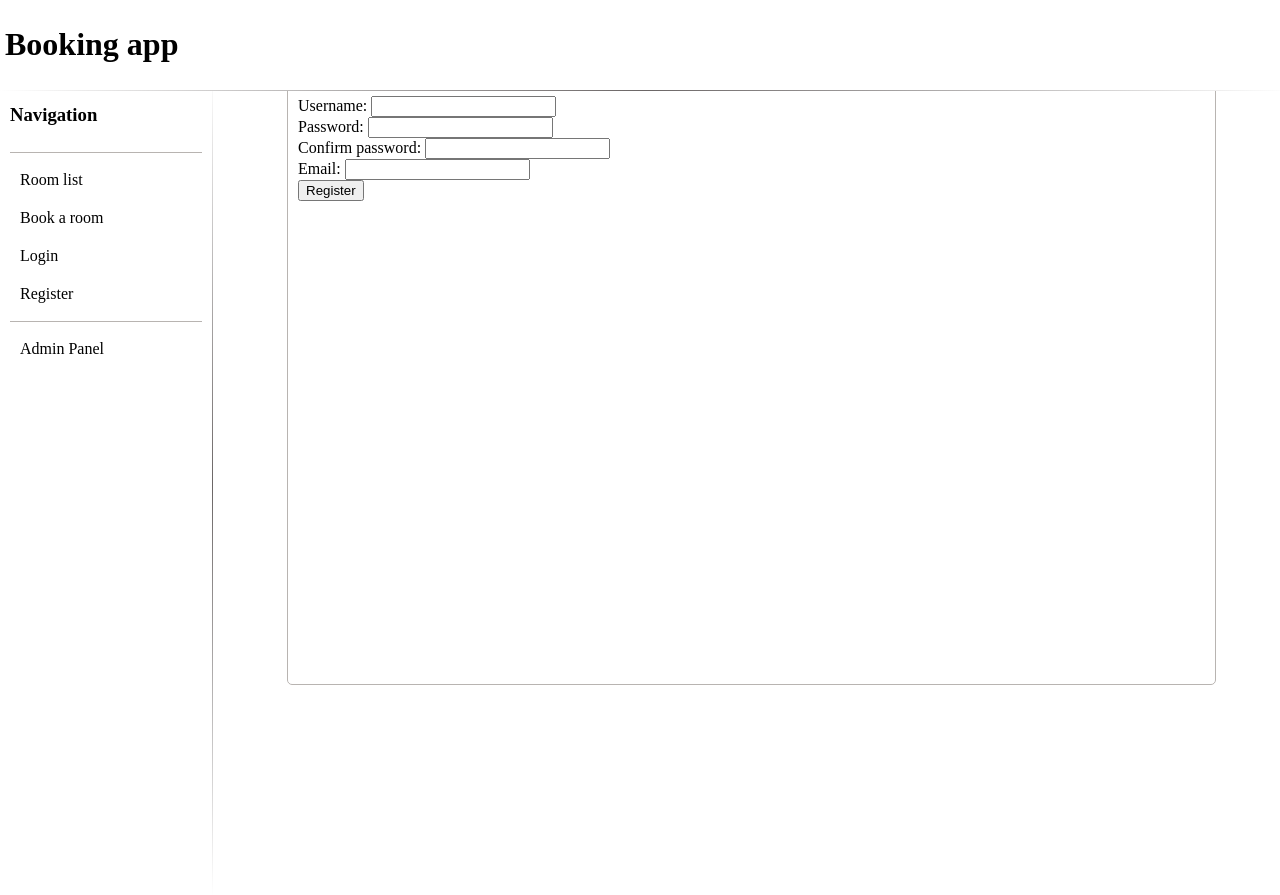
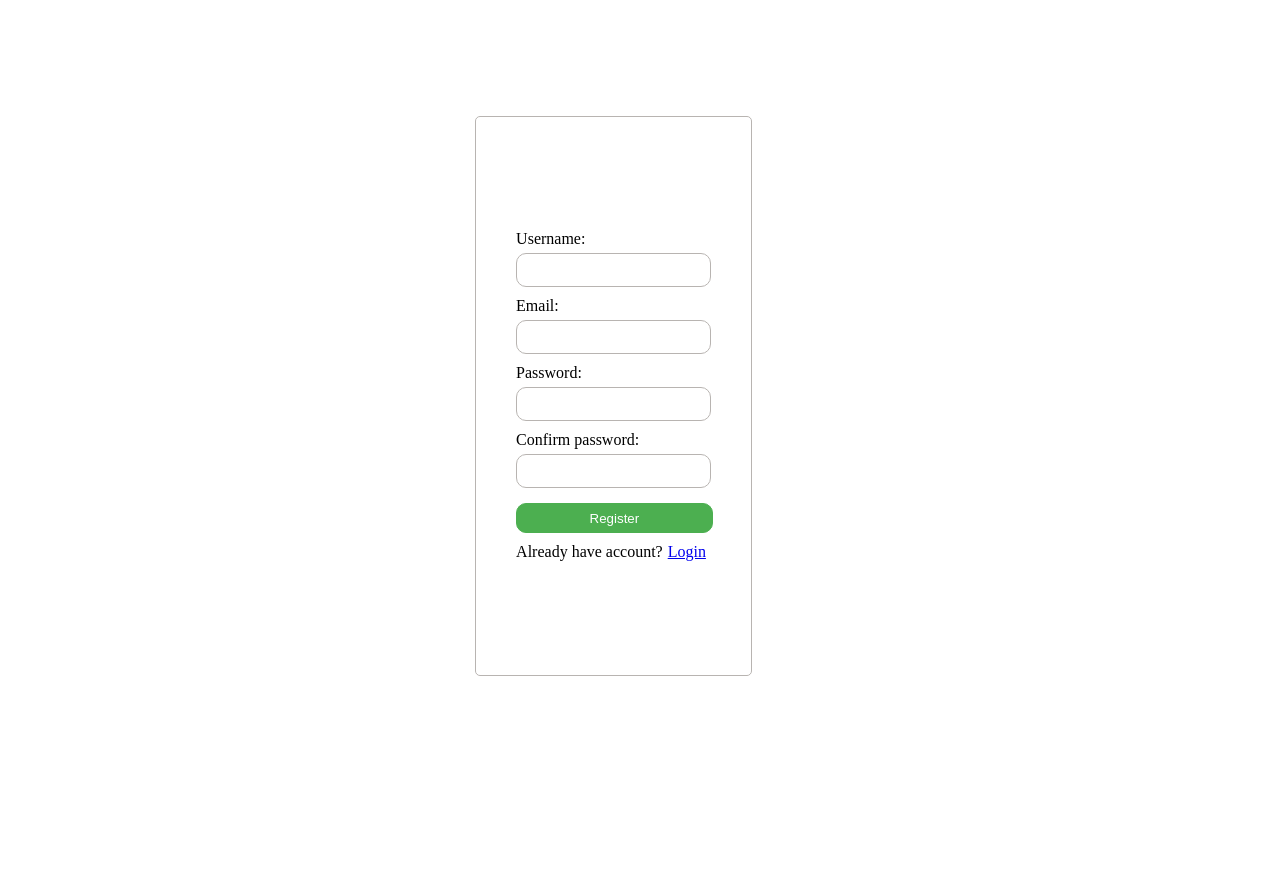
Before and after one commit to ProstoMakcc/booking, a Django app: page /auth/register/ in a window 1280 px wide. After the commit the page ends 676 px from the top, so only its background shows below. Run offline with Django 5.2, Linux system fonts and the light colour scheme.

Commit message:
Added more style and bug fixes

```diff
--- a/auth_system/views.py
+++ b/auth_system/views.py
@@ -15,6 +15,10 @@ def login_view(request):
                 login(request, user)
 
                 return redirect("room-list")
+            else:
+                messages.warning(request, "Username or password is incorrect.")
+        else:
+            messages.error(request, "Form is not valid. Please correct the errors.")
     else:
         form = LoginForm()
 
@@ -24,12 +28,6 @@ def logout_view(request):
     logout(request)
 
     return redirect("room-list")
-
-from django.shortcuts import render, redirect
-from django.contrib.auth import authenticate, login, logout
-from .forms import LoginForm, RegisterForm
-from django.contrib import messages
-from .models import ExtendedUser
 
 def register_view(request):
     if request.method == "POST":
--- a/core/settings.py
+++ b/core/settings.py
@@ -130,3 +130,5 @@ STATIC_ROOT = BASE_DIR / "staticfiles"
 DEFAULT_AUTO_FIELD = 'django.db.models.BigAutoField'
 
 AUTH_USER_MODEL = "auth_system.ExtendedUser"
+
+LOGIN_URL = "login"
--- a/static/css/style.css
+++ b/static/css/style.css
@@ -32,7 +32,7 @@ body {
     padding: 5px;
     height: 10%;
     width: 100%;
-    border-image: linear-gradient(to right, #ffffff, #6b6666, #ffffff) 1;
+    border-image: linear-gradient(to right, #ffffff, #c7c6c6, #ffffff) 1;
 }
 
 .sidebar {
@@ -44,13 +44,13 @@ body {
     padding: 10px;
     border-right: 1px solid #b8b4b1;
     flex-shrink: 0;
-    border-image: linear-gradient(to bottom, #ffffff, #6b6666, #ffffff) 1;
+    border-image: linear-gradient(to bottom, #ffffff, #c7c6c6, #ffffff) 1;
 }
 
 .sidebar hr {
-    width: 100%; /* Ensure the horizontal line takes the full width */
-    border: none; /* Remove default border */
-    border-top: 1px solid #b8b4b1; /* Add custom border */
+    width: 100%;
+    border: none;
+    border-top: 1px solid #b8b4b1;
 }
 
 .main-content {
@@ -64,13 +64,15 @@ body {
     border-radius: 5px;
     padding: 5px;
     margin: 5px;
+    text-decoration: none;
+    color: black;
 }
 
 .navigation:hover {
     background-color: #b8b4b1;
 }
 
-a {
+button {
     text-decoration: none;
     color: black;
 }
@@ -80,3 +82,87 @@ a {
     width: 100%;
     margin-right: 5%;
 }
+
+.container {
+    width: 100%;
+    height: 100svh;
+    display: flex;
+    flex-direction: column;
+    justify-content: center;
+    align-items: center;
+}
+
+.auth-form {
+    display: flex;
+    flex-direction: column;
+    justify-content: center;
+    align-items: center;
+}
+
+.auth-form button {
+    background-color: #4CAF50;
+    color: white;
+    border-radius: 10px;
+    border: 1px solid #4CAF50;
+    height: 30px;
+    width: 96%;
+}
+
+.auth-form input {
+    border-radius: 10px;
+    border: 1px solid #b8b4b1;
+    height: 30px;
+    width: 92%;
+    margin: 5px;
+}
+
+.login-sizes {
+    height: 50%;
+    width: 22%;
+    margin-bottom: 15%;
+}
+
+.register-sizes {
+    height: 70%;
+    width: 22%;
+    margin-bottom: 15%;
+}
+
+ul {
+    list-style-type: none;
+    padding: 0;
+}
+
+.messages {
+    list-style-type: none;
+    padding: 0;
+    margin: 10px 0;
+}
+
+.messages li {
+    padding: 10px;
+    margin: 5px 0;
+    border-radius: 4px;
+}
+
+.messages .error {
+    color: #721c24;
+    background-color: #f8d7da;
+    border: 1px solid #f5c6cb;
+}
+
+.messages .warning {
+    color: #856404;
+    background-color: #fff3cd;
+    border: 1px solid #ffeeba;
+}
+
+.messages .success {
+    color: #155724;
+    background-color: #d4edda;
+    border: 1px solid #c3e6cb;
+}
+
+* {
+    margin: 5px;
+}
--- a/templates/auth_system/register.html
+++ b/templates/auth_system/register.html
@@ -1,37 +1,52 @@
-{% extends "base.html" %}
-
-{% block content %}
-    <div class="room auth-form">
+<!DOCTYPE html>
+<html lang="en">
+<head>
+    <meta charset="UTF-8">
+    <meta name="viewport" content="width=device-width, initial-scale=1.0">
+    {% load static %}
+    <link rel="stylesheet" href="{% static 'css/style.css' %}">
+    <title>Register</title>
+</head>
+<body>
+    <div class="container">
+        <div class="room auth-form register-sizes">
             <form method="POST" action="{% url 'register' %}">
                 {% csrf_token %}
                 <div>
                     <label for="username">Username:</label>
+                    <br>
                     <input type="text" id="username" name="username" required>
                 </div>
                 <div>
+                    <label for="email">Email:</label>
+                    <br>
+                    <input type="email" id="email" name="email" required>
+                </div>
+                <div>
                     <label for="password">Password:</label>
+                    <br>
                     <input type="password" id="password" name="password" required>
                 </div>
                 <div>
                     <label for="confirm_password">Confirm password:</label>
+                    <br>
                     <input type="password" id="confirm_password" name="confirm_password" required>
                 </div>
                 <div>
-                <label for="email">Email:</label>
-                <input type="email" id="email" name="email" required>
+                    <button type="submit">Register</button>
+                    <p>Already have account?<a href="{% url 'login' %}">Login</a></p>
                 </div>
+            </form>
+            {{ form.errors }}
 
-            <button type="submit">Register</button>
-        </form>
-        <!-- Display form errors -->
-        {{ form.errors }}
-        <!-- Display messages -->
             {% if messages %}
-            <ul>
+                <ul class="messages">
                     {% for message in messages %}
-                    <li>{{ message }}</li>
+                        <li{% if message.tags %} class="{{ message.tags }}"{% endif %}>{{ message }}</li>
                     {% endfor %}
                 </ul>
             {% endif %}
         </div>
-{% endblock %}
+    </div>
+</body>
+</html>
```
Also changed, not shown: templates/auth_system/login.html (+29 -5 lines). Lines whose indentation alone changed are shown as unchanged.
